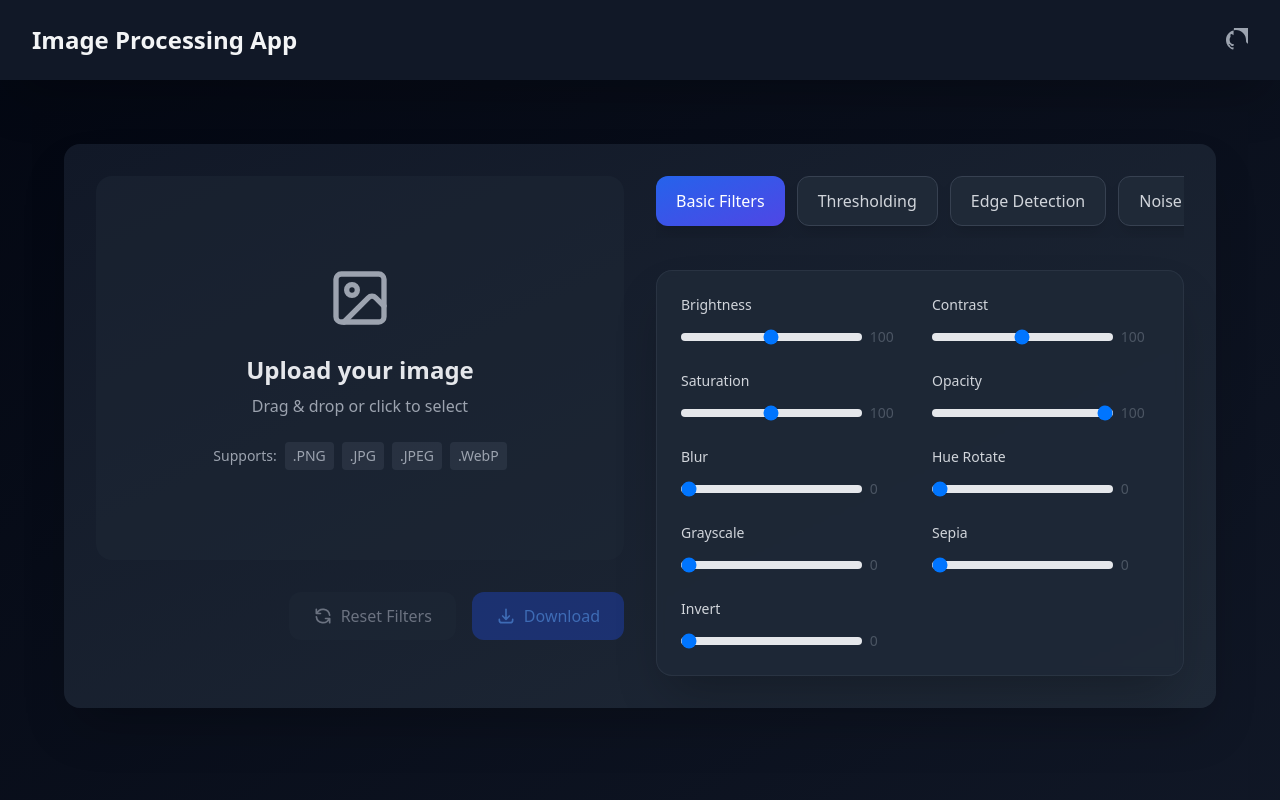
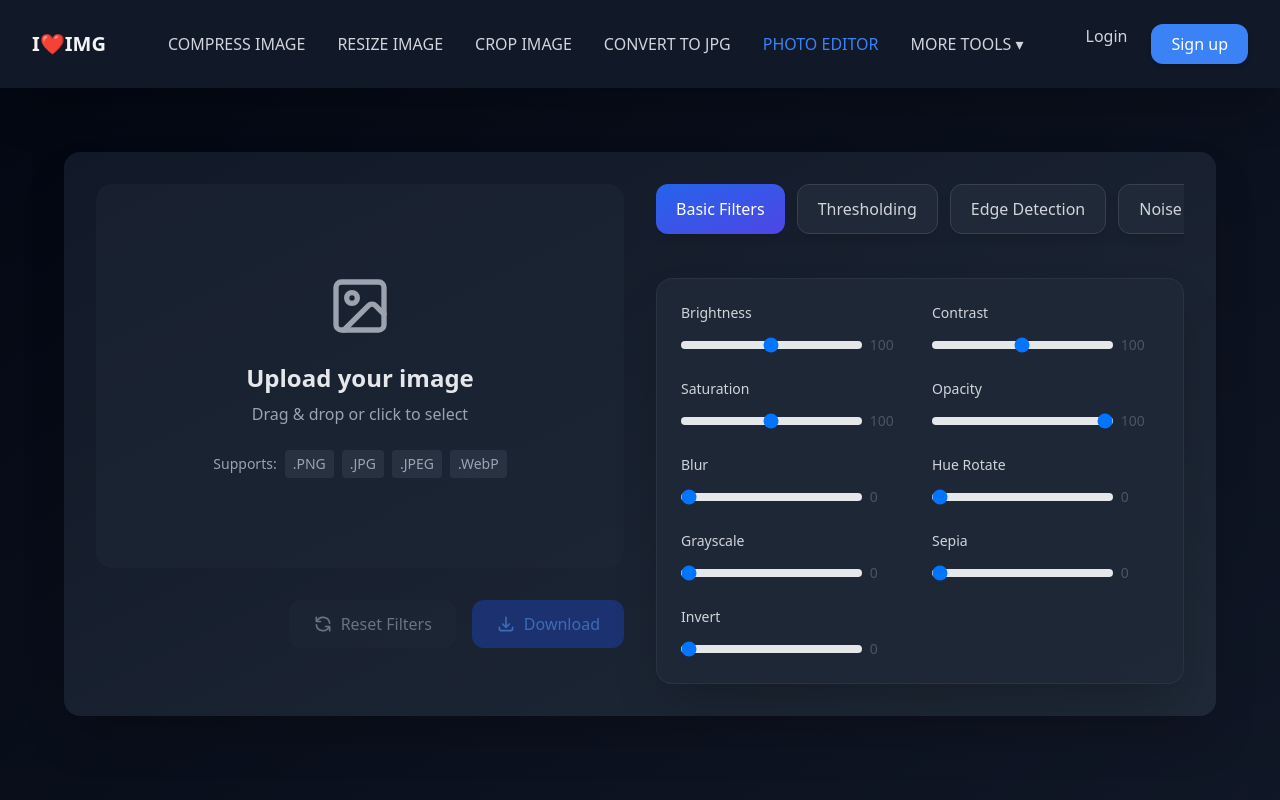
Before and after one commit to lord-rudra0/Image-processing-Web, a React (Vite) app: page / in a window 1280 px wide. Shown: the top 800 px of the page. Built offline with nearby package versions, Linux system fonts and the light colour scheme.

Commit message:
navbar added

```diff
--- a/src/components/Layout.jsx
+++ b/src/components/Layout.jsx
@@ -1,26 +1,11 @@
 import React from 'react';
+import Navbar from './Navbar';
 
 const Layout = ({ children }) => {
   return (
     <div className="min-h-screen bg-gradient-to-br from-gray-950 to-gray-900">
-      <header className="bg-gray-900 shadow-2xl">
-        <div className="max-w-7xl mx-auto py-6 px-8">
-          <div className="flex items-center justify-between">
-            <h1 className="text-2xl font-bold text-gray-100">
-              Image Processing App
-            </h1>
-            <a
-              href="https://github.com/yourusername/your-repo"
-              className="text-gray-400 hover:text-gray-300 transition-colors duration-200"
-              target="_blank"
-              rel="noopener noreferrer"
-            >
-              <svg className="w-6 h-6" fill="currentColor" viewBox="0 0 24 24">
-                <path fillRule="evenodd" d="M12 2C6.477 2 2 6.477 2 12c0 4.42 2.865 8.17 6.839 9.49.5.092.682-.217.682-.482 0-.237-.008-.866-.013-1.7-2.782.604-3.369-1.34-3.369-1.34-.454-1.156-1.11-1.464-1.11-1.464-.908-.62.069-.608.069-.608 1.003.07 1.531 1.03 1.531 1.03.892 1.529 2.341 1.088 2.91.832.092-.647.35-1.088.636-1.338-2.22-.253-4.555-1.11-4.555-4.943 0-1.091.39-1.984 1.029-2.683-.103-.253-.446-1.27.098-2.647 0 0 .84-.269 2.75 1.025A9.564 9.564 0 01112 6.844c.85.004 1.705.115 2.504.337 1.909-1.294 2.747-1.025 2.747-1.025.546 1.377.202 2.394.1 2.647.64.699 1.028 1.592 1.028 2.683 0 3.842-2.339 4.687-4.566 4.935.359.309.678.919.678 1.852 0 1.336-.012 2.415-.012 2.743 0 .267.18.578.688.48C19.137 20.167 22 16.418 22 12c0-5.523-4.477-10-10-10z" clipRule="evenodd" />
-              </svg>
-            </a>
-          </div>
-        </div>
+      <header>
+        <Navbar />
       </header>
       <main className="max-w-7xl mx-auto py-8 px-8">
         {children}
--- /dev/null
+++ b/src/components/Navbar.jsx
@@ -0,0 +1,75 @@
+import React, { useState } from "react";
+
+export default function Navbar() {
+  const [dropdownOpen, setDropdownOpen] = useState(false);
+
+  return (
+    <nav className="flex items-center justify-between px-8 py-6 bg-gray-900 shadow-2xl">
+      {/* Logo */}
+      <div className="text-xl font-bold flex items-center text-gray-100">
+        <span className="text-gray-100">I</span>
+        <span className="text-blue-500">❤</span>
+        <span className="text-gray-100">IMG</span>
+      </div>
+
+      {/* Nav Links */}
+      <div className="hidden md:flex space-x-8 text-gray-300 font-medium">
+        <a href="#" className="hover:text-gray-200 transition-colors duration-200">COMPRESS IMAGE</a>
+        <a href="#" className="hover:text-gray-200 transition-colors duration-200">RESIZE IMAGE</a>
+        <a href="#" className="hover:text-gray-200 transition-colors duration-200">CROP IMAGE</a>
+        <a href="#" className="hover:text-gray-200 transition-colors duration-200">CONVERT TO JPG</a>
+        <a href="#" className="text-blue-500 hover:text-blue-400 transition-colors duration-200">PHOTO EDITOR</a>
+
+        {/* Dropdown */}
+        <div className="relative">
+          <button
+            onClick={() => setDropdownOpen(!dropdownOpen)}
+            className="focus:outline-none hover:text-gray-200 transition-colors duration-200 flex items-center"
+          >
+            MORE TOOLS ▾
+          </button>
+          {dropdownOpen && (
+            <div className="absolute left-0 mt-2 w-64 bg-gray-800 border border-gray-700 shadow-xl rounded-lg p-4 z-50">
+              <div className="grid grid-cols-2 gap-4">
+                <div>
+                  <h4 className="font-semibold text-gray-200 mb-2">OPTIMIZE</h4>
+                  <a href="#" className="block text-gray-400 hover:text-gray-300 transition-colors duration-200 py-1">Compress IMAGE</a>
+                  <a href="#" className="block text-gray-400 hover:text-gray-300 transition-colors duration-200 py-1">Upscale</a>
+                  <a href="#" className="block text-gray-400 hover:text-gray-300 transition-colors duration-200 py-1">Remove background</a>
+                </div>
+                <div>
+                  <h4 className="font-semibold text-gray-200 mb-2">CREATE</h4>
+                  <a href="#" className="block text-gray-400 hover:text-gray-300 transition-colors duration-200 py-1">Meme generator</a>
+                  <a href="#" className="block text-gray-400 hover:text-gray-300 transition-colors duration-200 py-1">Photo editor</a>
+                </div>
+                <div>
+                  <h4 className="font-semibold text-gray-200 mb-2">MODIFY</h4>
+                  <a href="#" className="block text-gray-400 hover:text-gray-300 transition-colors duration-200 py-1">Resize IMAGE</a>
+                  <a href="#" className="block text-gray-400 hover:text-gray-300 transition-colors duration-200 py-1">Crop IMAGE</a>
+                  <a href="#" className="block text-gray-400 hover:text-gray-300 transition-colors duration-200 py-1">Rotate IMAGE</a>
+                </div>
+                <div>
+                  <h4 className="font-semibold text-gray-200 mb-2">CONVERT</h4>
+                  <a href="#" className="block text-gray-400 hover:text-gray-300 transition-colors duration-200 py-1">Convert to JPG</a>
+                  <a href="#" className="block text-gray-400 hover:text-gray-300 transition-colors duration-200 py-1">Convert from JPG</a>
+                  <a href="#" className="block text-gray-400 hover:text-gray-300 transition-colors duration-200 py-1">HTML to IMAGE</a>
+                </div>
+                <div>
+                  <h4 className="font-semibold text-gray-200 mb-2">SECURITY</h4>
+                  <a href="#" className="block text-gray-400 hover:text-gray-300 transition-colors duration-200 py-1">Watermark IMAGE</a>
+                  <a href="#" className="block text-gray-400 hover:text-gray-300 transition-colors duration-200 py-1">Blur face</a>
+                </div>
+              </div>
+            </div>
+          )}
+        </div>
+      </div>
+
+      {/* Login & Signup */}
+      <div className="flex space-x-6">
+        <a href="#" className="text-gray-300 hover:text-gray-200 transition-colors duration-200">Login</a>
+        <button className="bg-blue-500 hover:bg-blue-600 text-white px-5 py-2 rounded-xl transition-colors duration-200 shadow-md hover:shadow-lg">Sign up</button>
+      </div>
+    </nav>
+  );
+}
```
